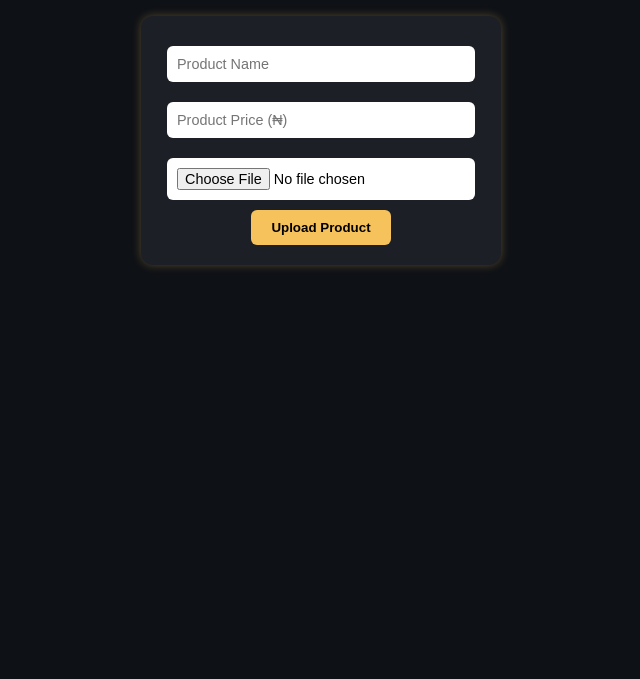
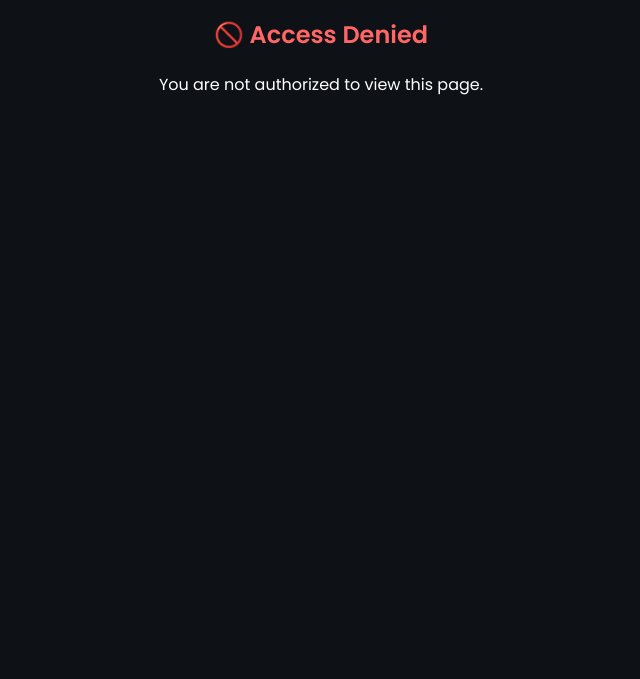
Before and after one commit to axelleonboss/Fun-face-swap-, a plain HTML site: page adminpage.html in a window 1280 px wide. Shown: the part 121-800 px from the top of the page, without its empty margins (319-959 px from the left). Drawn offline with Linux system fonts and the light colour scheme.

Commit message:
Update adminpage.html

```diff
--- a/adminpage.html
+++ b/adminpage.html
@@ -12,7 +12,7 @@
     import { getFirestore, collection, addDoc } from "https://www.gstatic.com/firebasejs/10.13.1/firebase-firestore.js";
     import { getStorage, ref, uploadBytes, getDownloadURL } from "https://www.gstatic.com/firebasejs/10.13.1/firebase-storage.js";
 
-    // ✅ Your Firebase Config (your real one)
+    // ✅ Your Firebase Config (real one)
     const firebaseConfig = {
       apiKey: "AIzaSyBLoh_gTdltfX2hPwV5oM_19M10icjghAE",
       authDomain: "ben-gadgets-5fd67.firebaseapp.com",
@@ -45,12 +45,10 @@
         }
 
         try {
-          // Upload image to Firebase Storage
           const storageRef = ref(storage, `products/${file.name}`);
           await uploadBytes(storageRef, file);
           const imageUrl = await getDownloadURL(storageRef);
 
-          // Save product data to Firestore
           await addDoc(collection(db, "products"), {
             name,
             price,
@@ -64,6 +62,21 @@
           alert("❌ Failed to upload product. Check console for details.");
         }
       });
+    });
+
+    // ✅ Hide page unless correct secret key is in the URL
+    const params = new URLSearchParams(window.location.search);
+    const key = params.get("key");
+    const allowedKey = "BENE2025SECRET"; // 👈 Change this secret anytime you want
+
+    window.addEventListener("DOMContentLoaded", () => {
+      if (key !== allowedKey) {
+        document.getElementById("locked").style.display = "block";
+        document.getElementById("adminPanel").style.display = "none";
+      } else {
+        document.getElementById("locked").style.display = "none";
+        document.getElementById("adminPanel").style.display = "block";
+      }
     });
   </script>
 
@@ -86,7 +99,6 @@
       border-radius: 12px;
       width: 320px;
       margin: 30px auto;
-      box-shadow: 0 0 10px rgba(245, 194, 92, 0.3);
     }
 
     input {
@@ -95,12 +107,10 @@
       margin: 10px 0;
       border: none;
       border-radius: 6px;
-      font-size: 0.9rem;
     }
 
     input[type="file"] {
       background-color: #fff;
-      color: #000;
     }
 
     button {
@@ -110,16 +120,32 @@
       border-radius: 6px;
       cursor: pointer;
       font-weight: bold;
-      transition: 0.3s;
     }
 
     button:hover {
       transform: scale(1.05);
-      background-color: #ffd877;
+    }
+
+    #locked {
+      display: none;
+      margin-top: 100px;
+    }
+
+    #locked h2 {
+      color: #f66;
     }
   </style>
 </head>
+
 <body>
+  <!-- 🔒 Hidden Lock Screen -->
+  <div id="locked">
+    <h2>🚫 Access Denied</h2>
+    <p>You are not authorized to view this page.</p>
+  </div>
+
+  <!-- ✅ Real Admin Panel (hidden by default) -->
+  <div id="adminPanel" style="display:none;">
     <h1>🛠️ BenGadgets Admin Upload</h1>
 
     <form id="uploadForm">
@@ -128,5 +154,6 @@
       <input type="file" id="productImage" accept="image/*" required><br>
       <button type="submit">Upload Product</button>
     </form>
+  </div>
 </body>
 </html>
```
Lines whose indentation alone changed are shown as unchanged.
